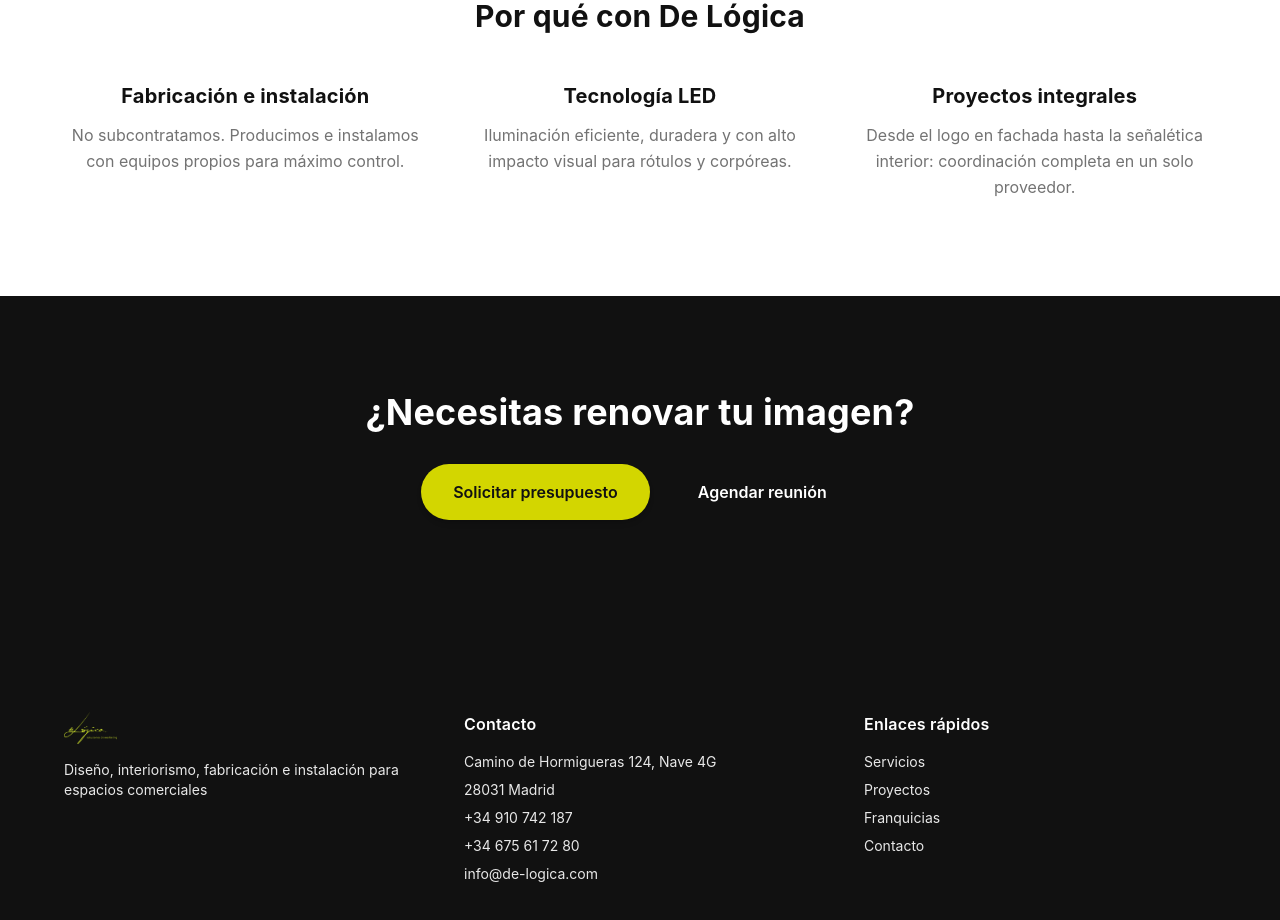
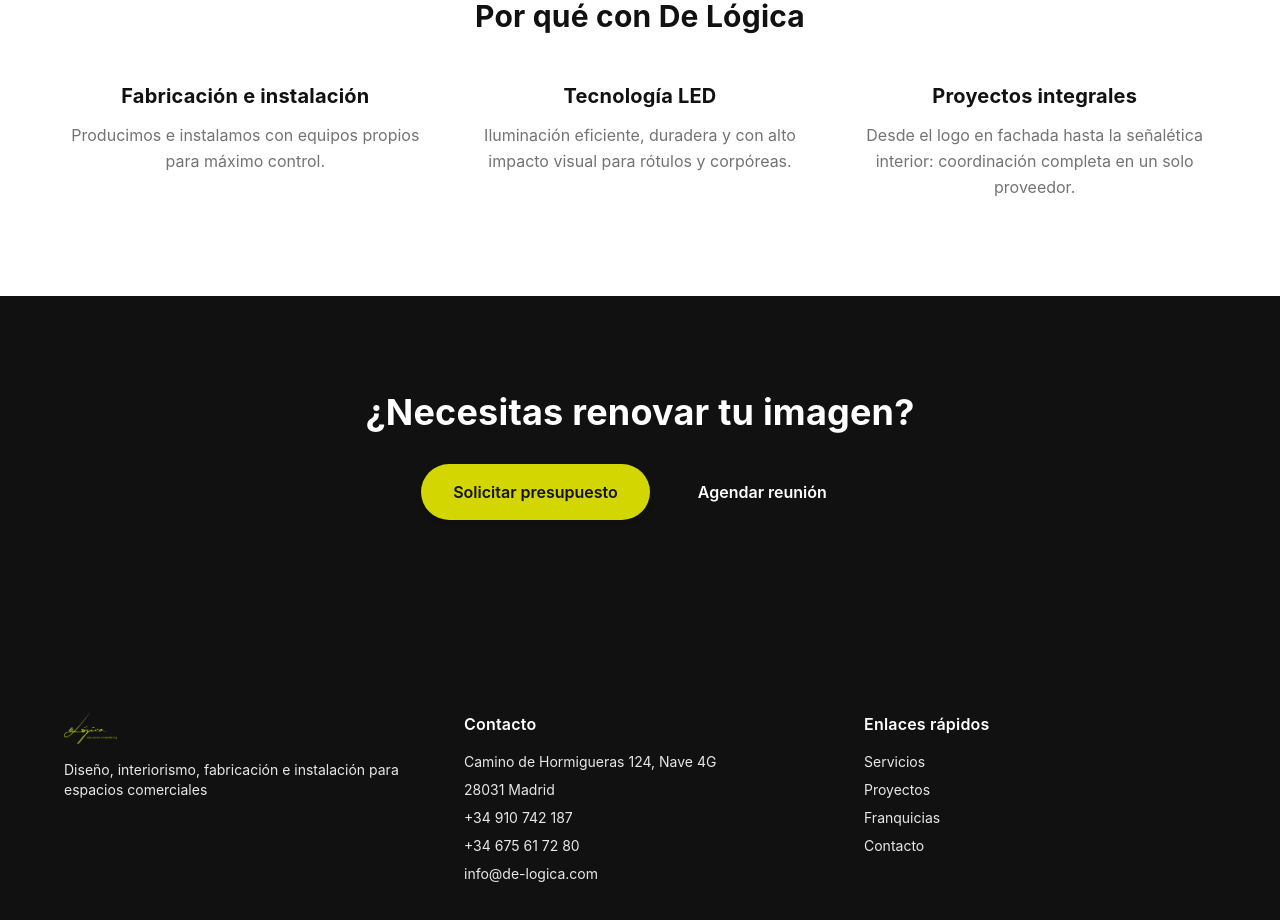
Before and after one commit to juanmigonzalez40-hub/de-logica-spaces, a React (Vite) app: page /servicios/senaletica in a window 1280 px wide. Shown: the part 1960-2880 px from the top of the page. Built offline with nearby package versions, Linux system fonts and the light colour scheme; the HTML template or start-up script is replaced by a standard one.

Commit message:
Remove "no subcontratamos"

```diff
--- a/src/pages/ServicioSenaletica.tsx
+++ b/src/pages/ServicioSenaletica.tsx
@@ -14,7 +14,7 @@ const deliverables = [
 const differentials = [
   {
     title: "Fabricación e instalación",
-    description: "No subcontratamos. Producimos e instalamos con equipos propios para máximo control.",
+    description: "Producimos e instalamos con equipos propios para máximo control.",
   },
   {
     title: "Tecnología LED",
```
